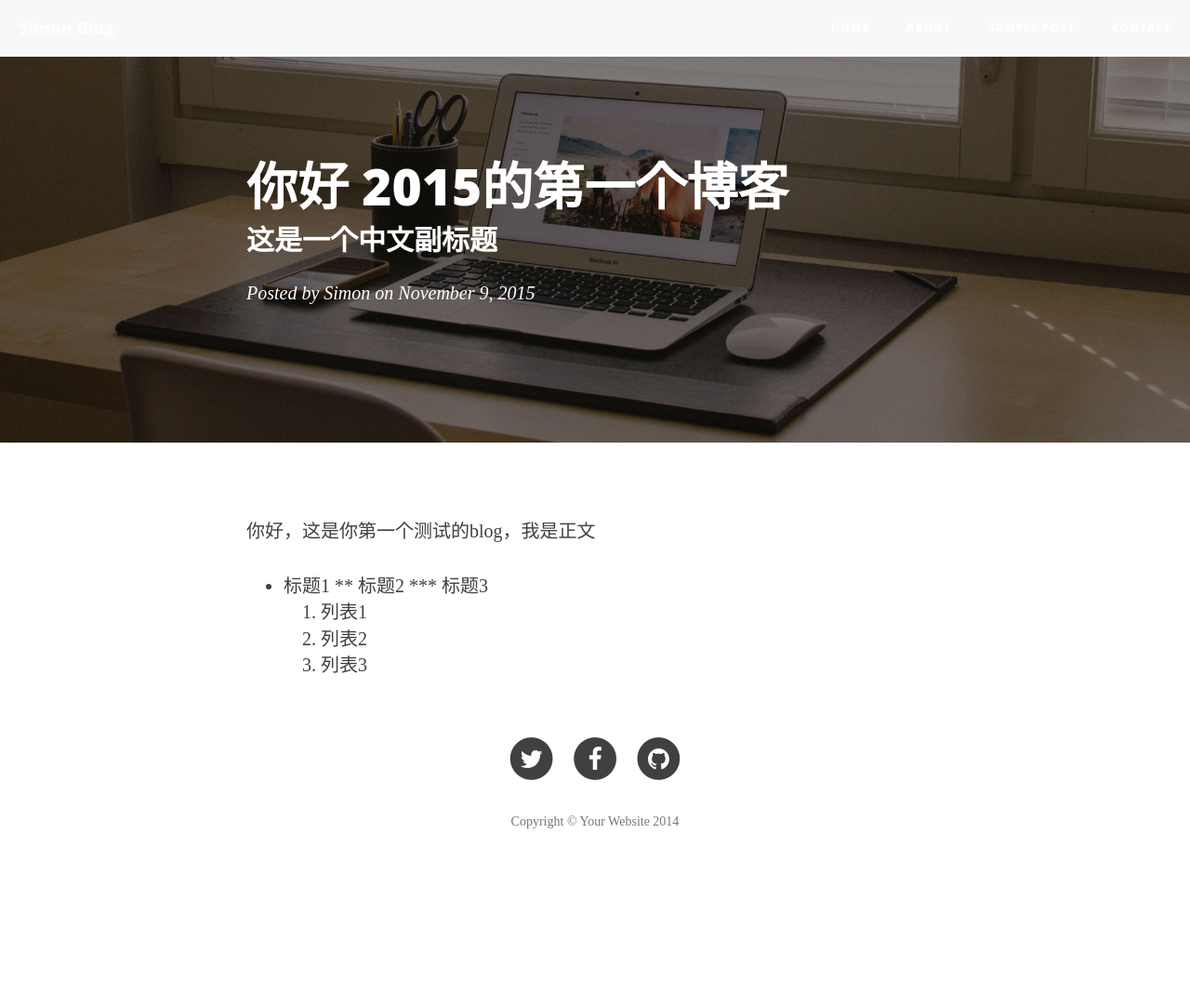
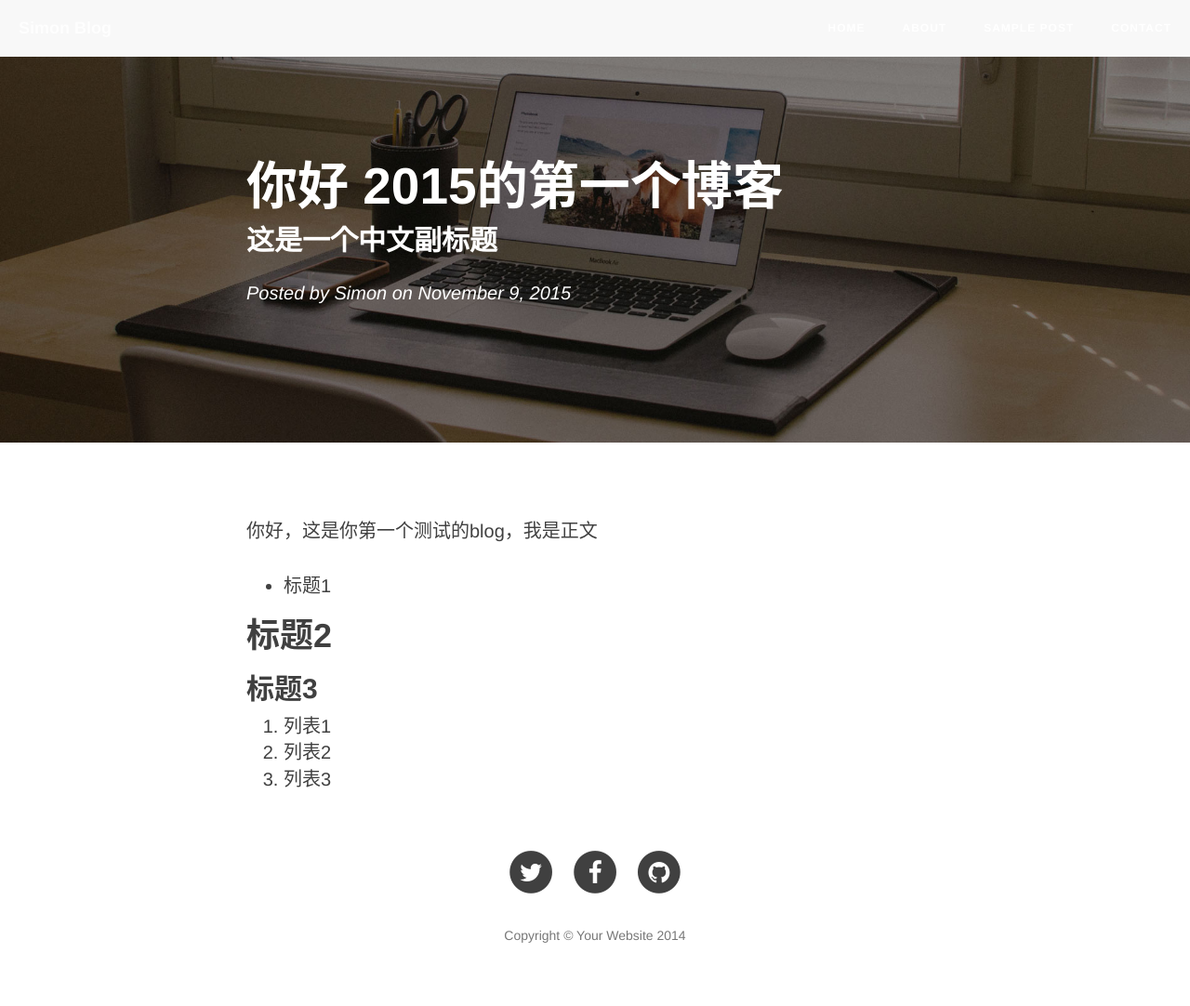
Before and after one commit to SimonAppBoy/SimonAppBoy.github.io, a Jekyll site: the page built from _posts/2015-11-09-use-jekyll.markdown, in a window 1280 px wide. Shown: the whole page at 93% size. Built offline with Jekyll 4.4.1, drawn with Linux system fonts in a browser that asks for light colours; nearby versions of some CDN libraries; before the commit the page ends 959 px from its top, so only the background shows below that.

Commit message:
css font

```diff
--- a/_includes/head.html
+++ b/_includes/head.html
@@ -12,7 +12,7 @@
     <link href="{{ "/css/bootstrap.min.css" | prepend: site.baseurl }}" rel="stylesheet">
 
     <!-- Custom CSS -->
-    <link href="{{ "/css/clean-blog.min.css" | prepend: site.baseurl }}" rel="stylesheet">
+    <link href="{{ "/css/clean-blog.css" | prepend: site.baseurl }}" rel="stylesheet">
 
     <!-- Custom Fonts -->
     <link href="https://maxcdn.bootstrapcdn.com/font-awesome/4.1.0/css/font-awesome.min.css" rel="stylesheet" type="text/css">
--- a/_posts/2015-11-09-use-jekyll.markdown
+++ b/_posts/2015-11-09-use-jekyll.markdown
@@ -9,9 +9,15 @@ header-img: "img/home-bg.jpg"
 
 
 你好，这是你第一个测试的blog，我是正文
+
+
 * 标题1
-** 标题2
-*** 标题3
+
+
+# 标题2
+## 标题3
+
+
 1. 列表1
 2. 列表2
 3. 列表3
--- a/css/clean-blog.css
+++ b/css/clean-blog.css
@@ -5,7 +5,7 @@
  */
 
 body {
-  font-family: 'Lora', 'Times New Roman', serif;
+  font-family: "Helvetica Neue", "Arial", "PingFang SC", "Hiragino Sans GB", "STHeiti", "Microsoft YaHei", "Microsoft JhengHei", "Source Han Sans SC", "Noto Sans CJK SC", "Source Han Sans CN", "Noto Sans SC", "Source Han Sans TC", "Noto Sans CJK TC", "WenQuanYi Micro Hei", SimSun, sans-serif;
   font-size: 20px;
   color: #404040;
 }
@@ -22,7 +22,7 @@ h3,
 h4,
 h5,
 h6 {
-  font-family: 'Open Sans', 'Helvetica Neue', Helvetica, Arial, sans-serif;
+  font-family: "Helvetica Neue", "Arial", "PingFang SC", "Hiragino Sans GB", "STHeiti", "Microsoft YaHei", "Microsoft JhengHei", "Source Han Sans SC", "Noto Sans CJK SC", "Source Han Sans CN", "Noto Sans SC", "Source Han Sans TC", "Noto Sans CJK TC", "WenQuanYi Micro Hei", SimSun, sans-serif;
   font-weight: 800;
 }
 a {
@@ -52,7 +52,7 @@ hr.small {
   left: 0;
   width: 100%;
   z-index: 3;
-  font-family: 'Open Sans', 'Helvetica Neue', Helvetica, Arial, sans-serif;
+  font-family: "Helvetica Neue", "Arial", "PingFang SC", "Hiragino Sans GB", "STHeiti", "Microsoft YaHei", "Microsoft JhengHei", "Source Han Sans SC", "Noto Sans CJK SC", "Source Han Sans CN", "Noto Sans SC", "Source Han Sans TC", "Noto Sans CJK TC", "WenQuanYi Micro Hei", SimSun, sans-serif;
 }
 .navbar-custom .navbar-brand {
   font-weight: 800;
@@ -169,7 +169,7 @@ hr.small {
   font-size: 24px;
   line-height: 1.1;
   display: block;
-  font-family: 'Open Sans', 'Helvetica Neue', Helvetica, Arial, sans-serif;
+  font-family: "Helvetica Neue", "Arial", "PingFang SC", "Hiragino Sans GB", "STHeiti", "Microsoft YaHei", "Microsoft JhengHei", "Source Han Sans SC", "Noto Sans CJK SC", "Source Han Sans CN", "Noto Sans SC", "Source Han Sans TC", "Noto Sans CJK TC", "WenQuanYi Micro Hei", SimSun, sans-serif;
   font-weight: 300;
   margin: 10px 0 0;
 }
@@ -194,7 +194,7 @@ hr.small {
   font-weight: 600;
 }
 .intro-header .post-heading .meta {
-  font-family: 'Lora', 'Times New Roman', serif;
+  font-family: "Helvetica Neue", "Arial", "PingFang SC", "Hiragino Sans GB", "STHeiti", "Microsoft YaHei", "Microsoft JhengHei", "Source Han Sans SC", "Noto Sans CJK SC", "Source Han Sans CN", "Noto Sans SC", "Source Han Sans TC", "Noto Sans CJK TC", "WenQuanYi Micro Hei", SimSun, sans-serif;
   font-style: italic;
   font-weight: 300;
   font-size: 20px;
@@ -326,7 +326,7 @@ form .row:first-child .floating-label-form-group {
   border-top: 1px solid #eeeeee;
 }
 .btn {
-  font-family: 'Open Sans', 'Helvetica Neue', Helvetica, Arial, sans-serif;
+  font-family: "Helvetica Neue", "Arial", "PingFang SC", "Hiragino Sans GB", "STHeiti", "Microsoft YaHei", "Microsoft JhengHei", "Source Han Sans SC", "Noto Sans CJK SC", "Source Han Sans CN", "Noto Sans SC", "Source Han Sans TC", "Noto Sans CJK TC", "WenQuanYi Micro Hei", SimSun, sans-serif;
   text-transform: uppercase;
   font-size: 14px;
   font-weight: 800;
@@ -349,7 +349,7 @@ form .row:first-child .floating-label-form-group {
 }
 .pager li > a,
 .pager li > span {
-  font-family: 'Open Sans', 'Helvetica Neue', Helvetica, Arial, sans-serif;
+  font-family: "Helvetica Neue", "Arial", "PingFang SC", "Hiragino Sans GB", "STHeiti", "Microsoft YaHei", "Microsoft JhengHei", "Source Han Sans SC", "Noto Sans CJK SC", "Source Han Sans CN", "Noto Sans SC", "Source Han Sans TC", "Noto Sans CJK TC", "WenQuanYi Micro Hei", SimSun, sans-serif;
   text-transform: uppercase;
   font-size: 14px;
   font-weight: 800;
```
